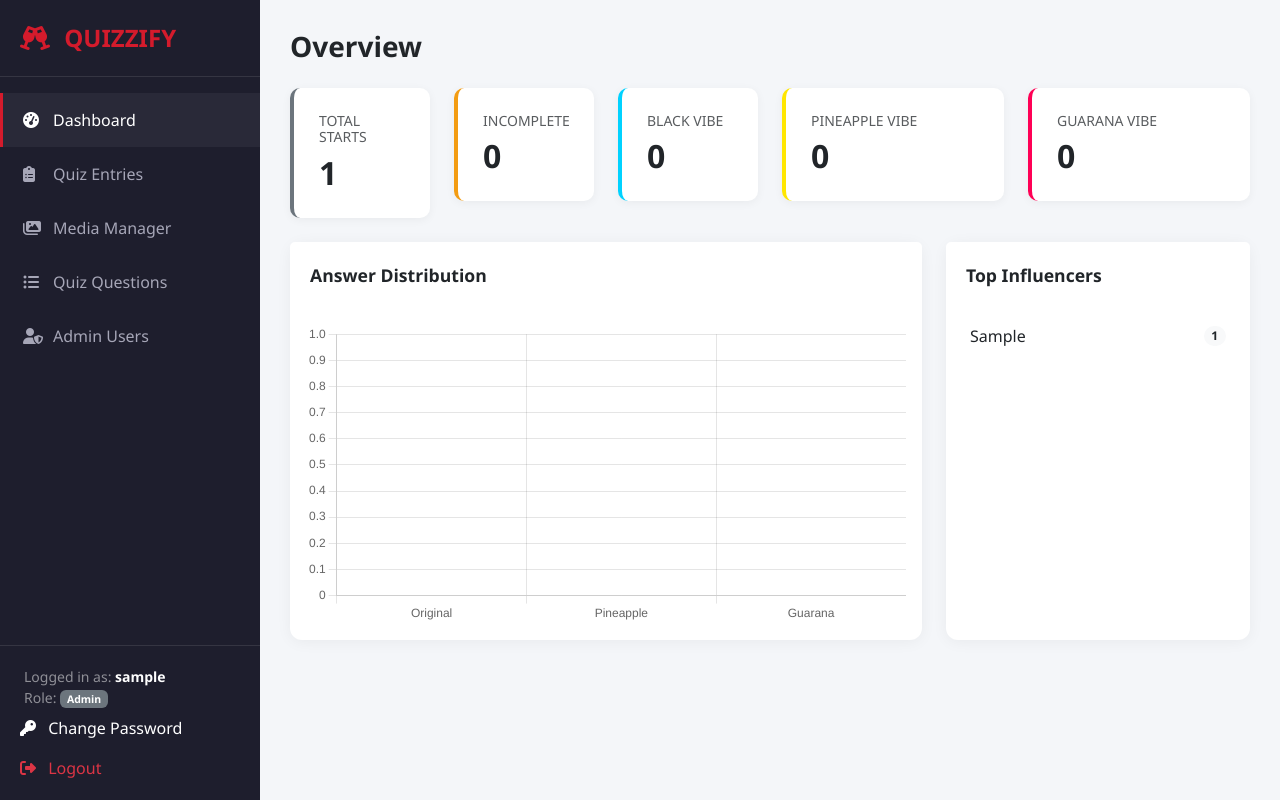
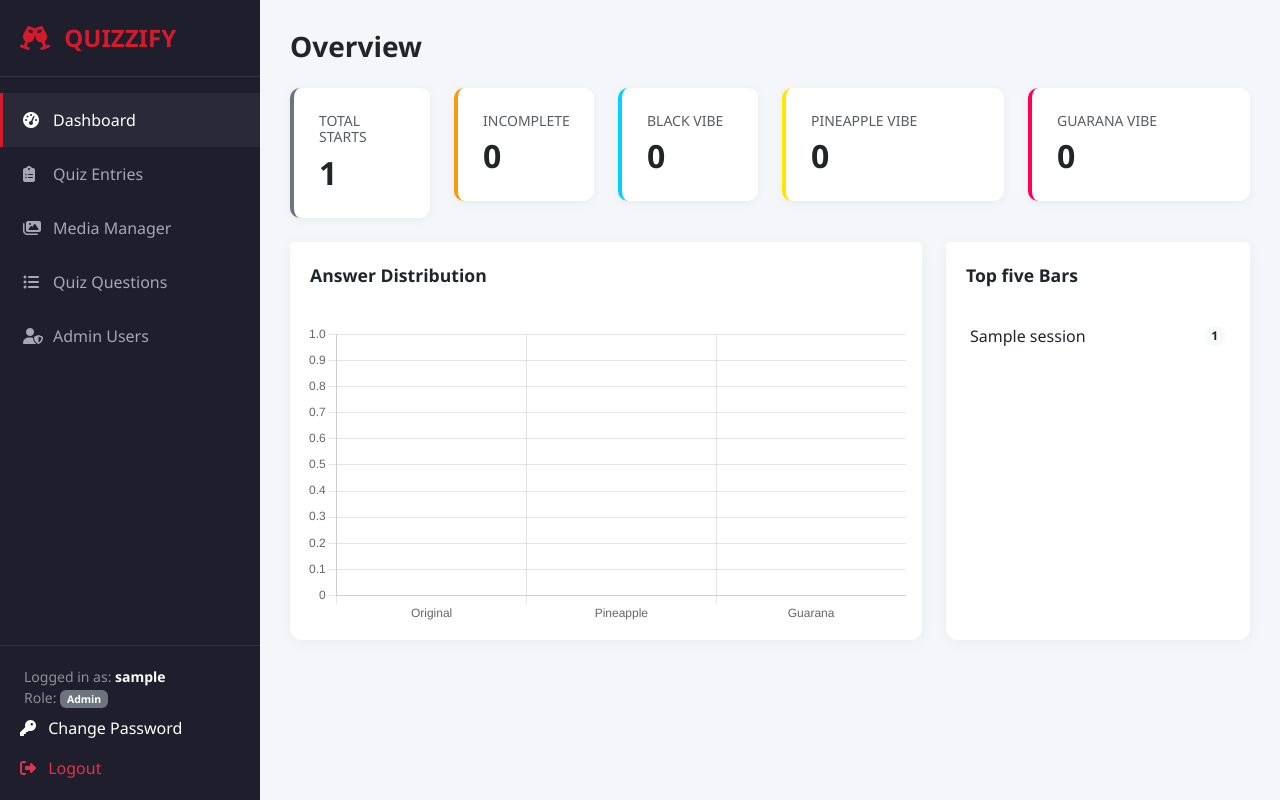
Before and after one commit to mwasalukwaf-hub/quizbooth, a PHP site: page /admin/dashboard.php in a window 1280 px wide. Run offline with PHP 8.4, Linux system fonts and the light colour scheme; the visitor is signed in with stand-in values (Sample User, id 1); data comes from the database, SQL or seed files in the repository; tables that the repository leaves empty or names only in its code hold one stand-in row (values such as "Sample post"); some libraries are stand-ins or nearby versions.

Commit message:
feat: replace Top Influencers with Top five Bars in dashboard overview

```diff
--- a/admin/dashboard.php
+++ b/admin/dashboard.php
@@ -651,18 +651,18 @@ $total_incomplete_all = $total_all_time - $total_completed_all;
             </div>
             <div class="col-md-4">
                 <div class="card content-card h-100">
-                    <div class="card-header border-0 bg-white">Top Influencers</div>
+                    <div class="card-header border-0 bg-white">Top five Bars</div>
                     <div class="card-body p-0">
                         <div class="list-group list-group-flush">
                             <?php
-                            $top_stats = $pdo->query("SELECT influencer, COUNT(*) as c FROM quiz_sessions WHERE influencer IS NOT NULL AND influencer != '' GROUP BY influencer ORDER BY c DESC LIMIT 6")->fetchAll();
-                            foreach($top_stats as $stat): ?>
+                            $top_bars = $pdo->query("SELECT bar_name, COUNT(*) as c FROM quiz_sessions WHERE bar_name IS NOT NULL AND bar_name != '' GROUP BY bar_name ORDER BY c DESC LIMIT 5")->fetchAll();
+                            foreach($top_bars as $stat): ?>
                                 <div class="list-group-item d-flex justify-content-between align-items-center px-4 py-3 border-0">
-                                    <span class="fw-medium"><?php echo htmlspecialchars($stat['influencer']); ?></span>
+                                    <span class="fw-medium"><?php echo htmlspecialchars($stat['bar_name']); ?></span>
                                     <span class="badge bg-light text-dark rounded-pill"><?php echo $stat['c']; ?></span>
                                 </div>
                             <?php endforeach; ?>
-                            <?php if(empty($top_stats)): ?>
+                            <?php if(empty($top_bars)): ?>
                                 <div class="p-4 text-center text-muted">No data yet</div>
                             <?php endif; ?>
                         </div>
```
